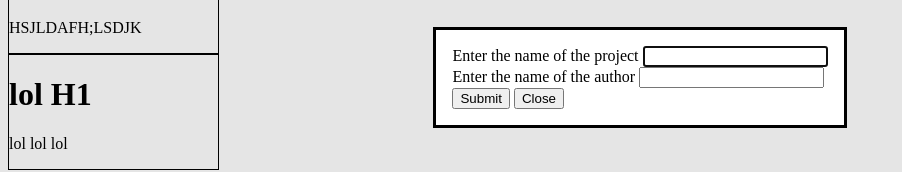
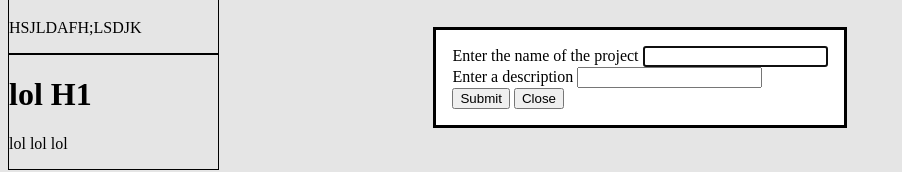
Before and after one commit to HopliteRPG/todo-list, a website built with webpack: page src/template.html in a window 1280 px wide. Both pictures are taken after a click on the button "Add Project". Shown: the part 323-495 px from the top of the page, without its empty margins (0-902 px from the left). Built offline with nearby package versions, Linux system fonts and the light colour scheme.

Commit message:
changed the form to say enter a description

```diff
--- a/src/template.html
+++ b/src/template.html
@@ -15,7 +15,7 @@
                         <input class="project_h1_input" name="project_h1" type="text" maxlength = 15 required>
                     </div>
                     <div class="form-project-p-div">
-                        <label id="project_p">Enter the name of the author</label>
+                        <label id="project_p">Enter a description</label>
                         <input type="text" name="project_p" maxlength = 30 required>
                     </div>
                     <button class="submit-btn" type="submit">Submit</button>
```
